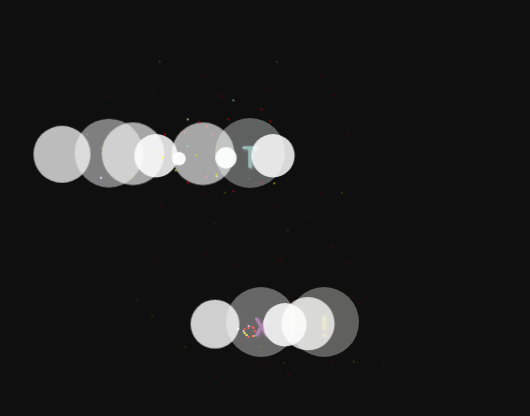
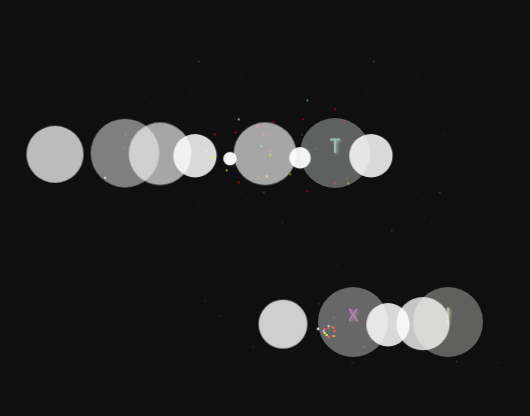
Before and after one commit to Maxim1919/hb, a plain HTML site: page index.html in a window 390 px wide. Shown: the part 128-544 px from the top of the page, 530 px wide, since content can reach past the window. Drawn offline with Linux system fonts and the light colour scheme.

Commit message:
Update style.css

```diff
--- a/style.css
+++ b/style.css
@@ -203,18 +203,18 @@ body {
   z-index:-100;
   }
 
-  @media (max-width: 350px) {
+  @media (max-width: 450px) {
     .lletra {
       font-size: 2rem;
-      left: calc(5% + calc(var(--left)*8%));
+      left: calc(5% + calc(var(--left)*9%));
     }
     .globus {
-      left: calc(5% + calc(var(--left)*8%));
+      left: calc(5% + calc(var(--left)*9%));
     }
     .cercle{
-      left: calc(5% + calc(var(--left)*8%));
+      left: calc(5% + calc(var(--left)*9%));
     }
     .firework{
-      left: calc(5% + calc(var(--left)*8%));
+      left: calc(5% + calc(var(--left)*9%));
     }
   }
```
